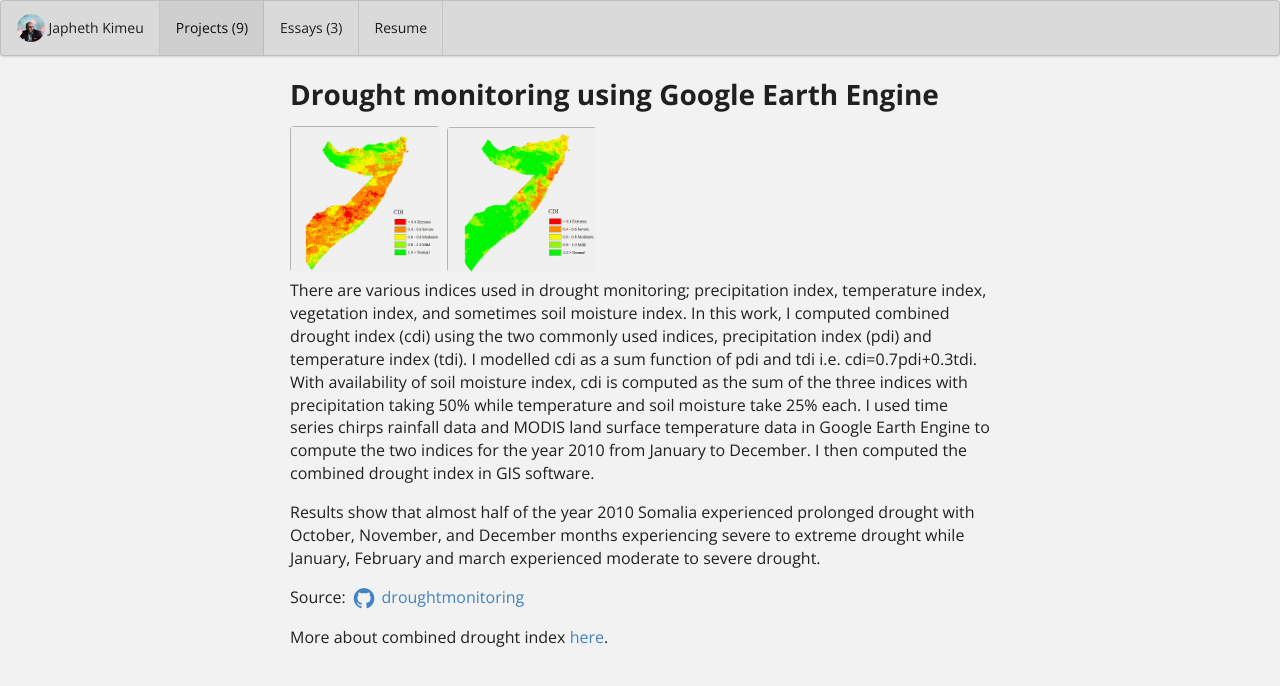
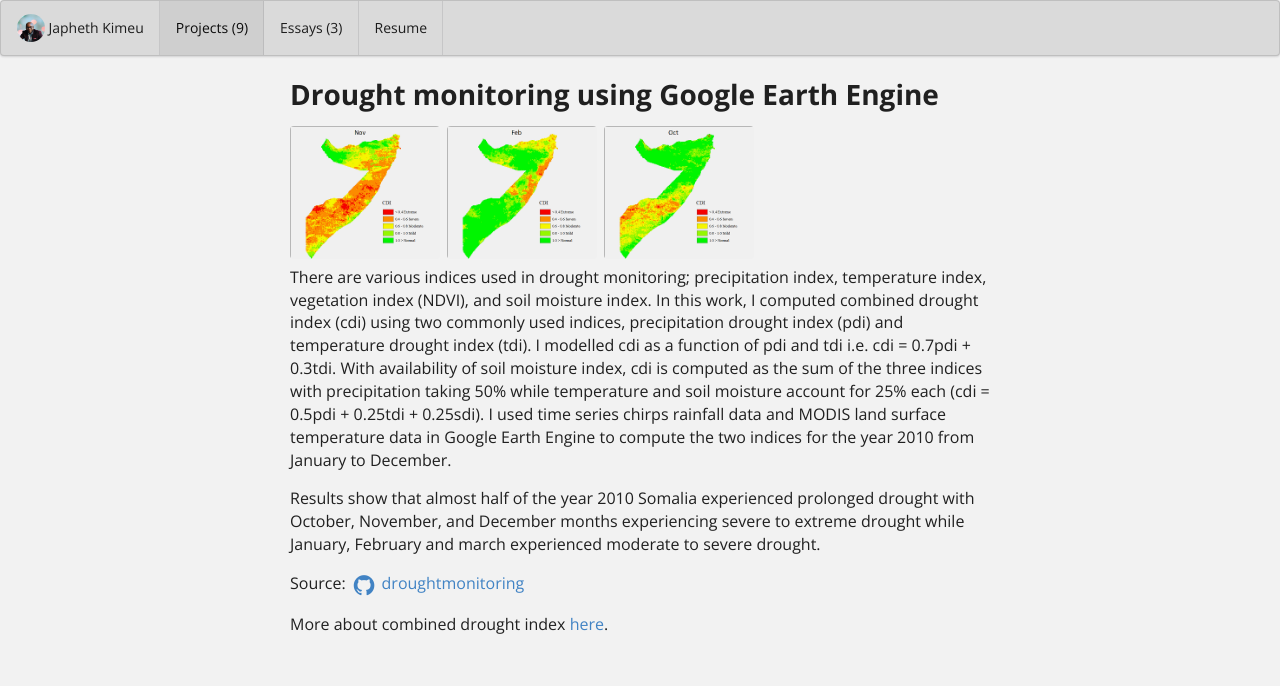
Before and after one commit to japhethkimeu/japhethkimeu.github.io, a Jekyll site: the page built from projects/project-1.md, in a window 1280 px wide. Shown: the top 686 px of the page. Built offline with Jekyll 4.4.1, drawn with Linux system fonts in a browser that asks for light colours.

Commit message:
Update project-1.md

```diff
--- a/projects/project-1.md
+++ b/projects/project-1.md
@@ -1,7 +1,7 @@
 ---
 layout: project
 type: project
-image: images/feb-10-1.png
+image: images/feb-1.png
 title: Drought monitoring using Google Earth Engine
 permalink: projects/drought_monitoring
 # All dates must be YYYY-MM-DD format!
@@ -15,13 +15,15 @@
 ---
 
 <div class="ui small rounded images">
-  <img class="ui image" src="../images/nov-10-1.png">
+  <img class="ui image" src="../images/nov-1.png">
 
 
-  <img class="ui image" src="../images/feb-10-1.png">
+  <img class="ui image" src="../images/feb-1.png">
+
+  <img class="ui image" src="../images/oct-1.png">
 </div>
 
-There are various indices used in drought monitoring; precipitation index, temperature index, vegetation index, and sometimes soil moisture index. In this work, I computed combined drought index  (cdi) using the two commonly used indices, precipitation index (pdi) and temperature index (tdi). I modelled cdi as a sum function of pdi and tdi i.e. cdi=0.7pdi+0.3tdi. With availability of soil moisture index, cdi is computed as the sum of the three indices with precipitation taking 50% while temperature and soil moisture take 25% each. I used time series chirps rainfall data and MODIS land surface temperature data in Google Earth Engine to compute the two indices for the year 2010 from January to December. I then computed the combined drought index in GIS software.
+There are various indices used in drought monitoring; precipitation index, temperature index, vegetation index (NDVI), and soil moisture index. In this work, I computed combined drought index  (cdi) using two commonly used indices, precipitation drought index (pdi) and temperature drought index (tdi). I modelled cdi as a function of pdi and tdi i.e. cdi = 0.7pdi + 0.3tdi. With availability of soil moisture index, cdi is computed as the sum of the three indices with precipitation taking 50% while temperature and soil moisture account for 25% each (cdi = 0.5pdi + 0.25tdi + 0.25sdi). I used time series chirps rainfall data and MODIS land surface temperature data in Google Earth Engine to compute the two indices for the year 2010 from January to December.
 
 Results show that almost half of the year 2010 Somalia experienced prolonged drought with October, November, and December months experiencing severe to extreme drought while January, February and march experienced moderate to severe drought.
 
```
